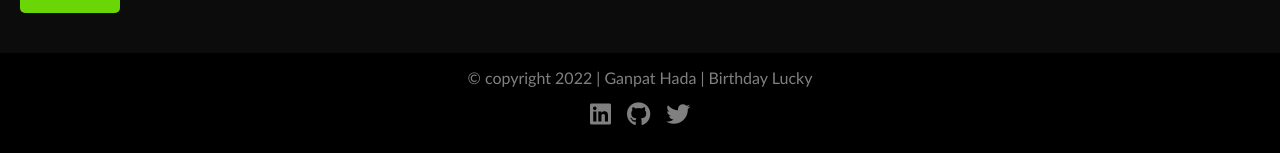
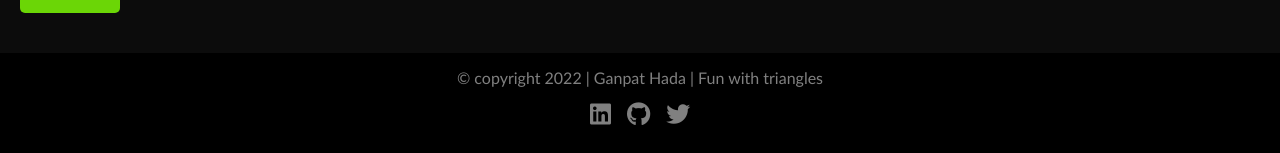
Before and after one commit to GanpatHada/neogcamp-fun_with_triangles-miniproject, a React (Create React App) app: page / in a window 1280 px wide. Shown: the part 3157-3310 px from the top of the page. Built offline with nearby package versions, Linux system fonts and the light colour scheme; a web font is replaced by a local one.

Commit message:
correction in spelling

```diff
--- a/src/components/Footer.js
+++ b/src/components/Footer.js
@@ -3,7 +3,7 @@ import React from 'react'
 const Footer = () => {
   return (
     <footer>
-         <p>&copy; copyright 2022 | Ganpat Hada | Birthday Lucky</p>
+         <p>&copy; copyright 2022 | Ganpat Hada | Fun with triangles</p>
          <span>
            <a href="https://www.linkedin.com/in/ganpat-hada-33abb4227/" target="_blank"><i class="fa-brands fa-linkedin"></i></a>
            <a href="https://github.com/GanpatHada" target="_blank"><i class="fa-brands fa-github"></i></a>
```
